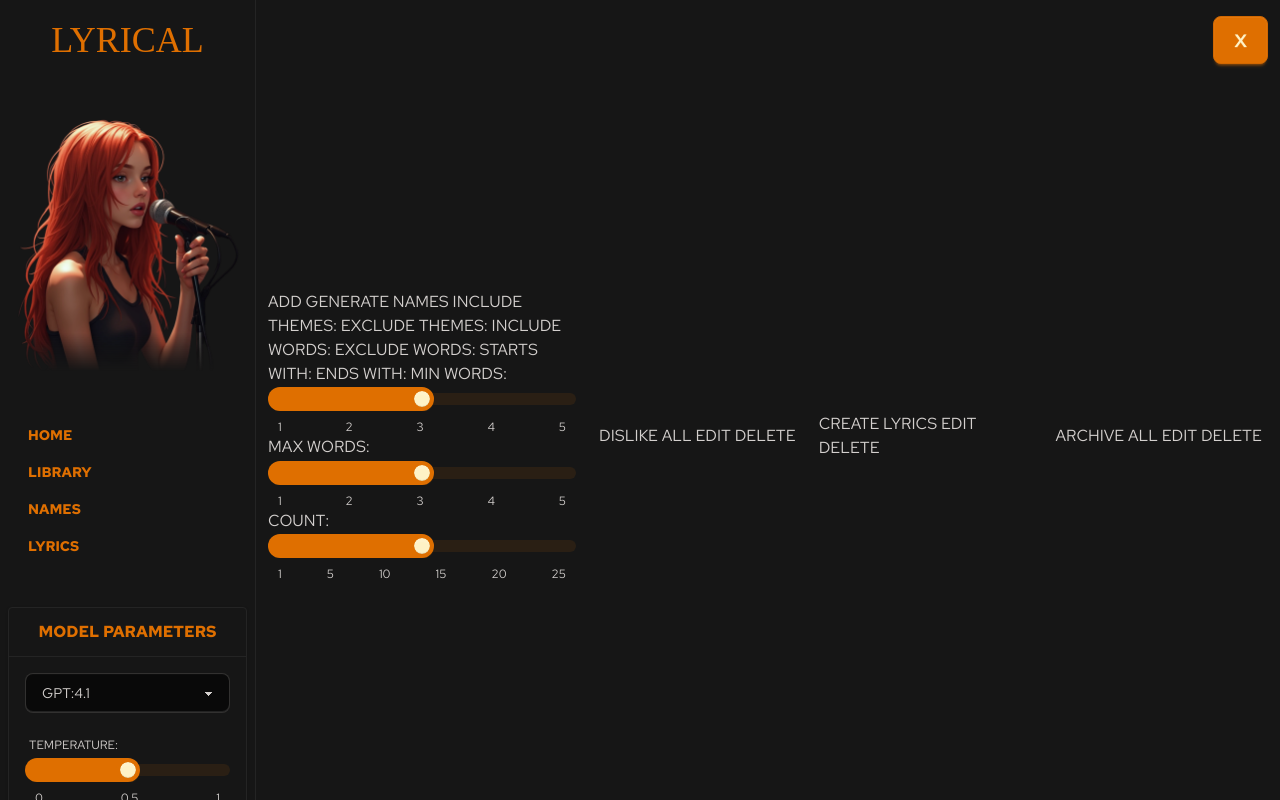
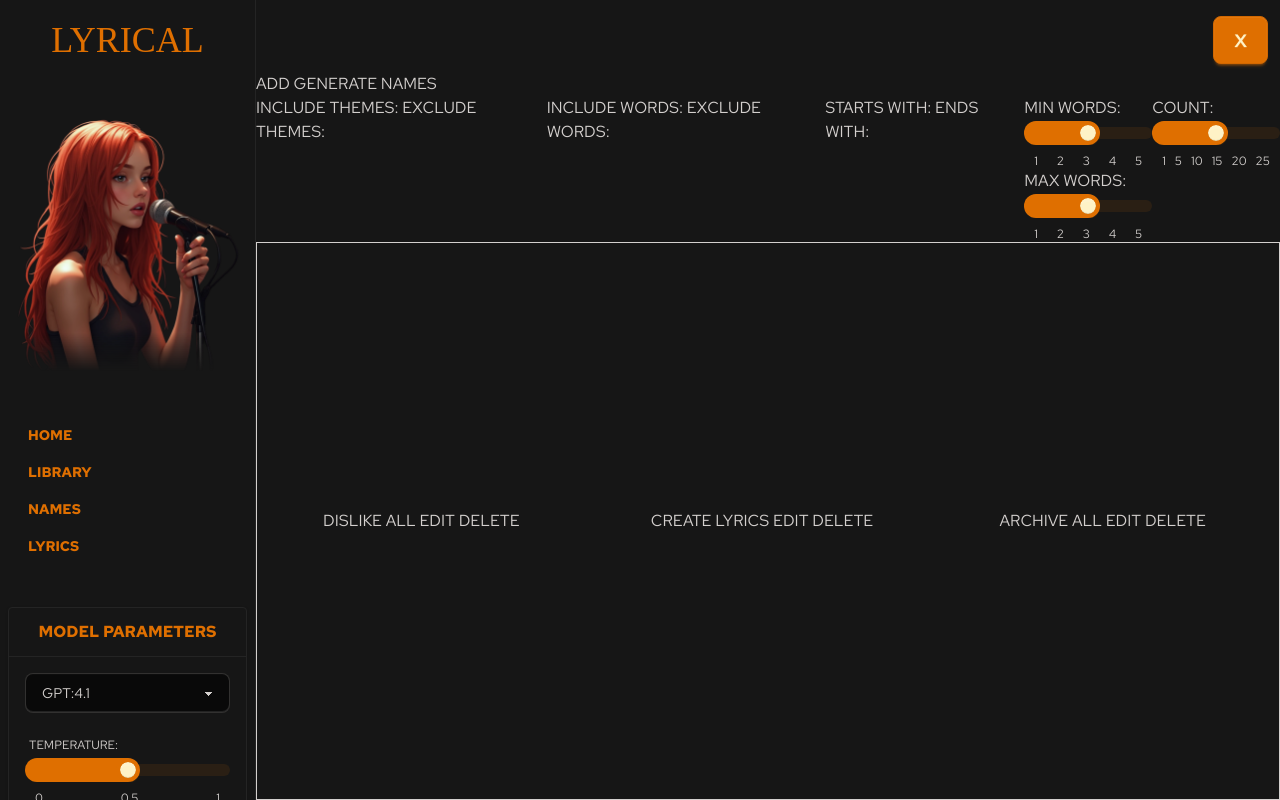
Before and after one commit to no-garlic/lyrical, a Django app: template lyrical/templates/lyrical/names.html in a window 1280 px wide. Run offline with Django 3.2, Linux system fonts and the light colour scheme; the template is opened without the code that fills it: values that come from a table or form of the project are taken from there, others are empty; data comes from the database, SQL or seed files in the repository; both versions use the stored data as it was after the commit; style sheets or scripts are compiled from the project's sources; parts of the project's set-up code (start-up, migrations or seed data) failed here and were passed over; some web fonts are replaced.

Commit message:
Refactor HTML templates: update textarea height, enhance song name generation parameters layout, and improve panel structure for better organization and readability.

```diff
--- a/lyrical/templates/cotton/input_textarea.html
+++ b/lyrical/templates/cotton/input_textarea.html
@@ -1 +1 @@
-<textarea {{attrs}} type="text" placeholder="" autocomplete="off" class="input-control textarea textarea-md textarea-neutral w-[100%] h-40">{{slot}}</textarea>
+<textarea {{attrs}} type="text" placeholder="" autocomplete="off" class="input-control textarea textarea-md textarea-neutral w-[100%]">{{slot}}</textarea>
--- a/lyrical/templates/lyrical/base_columns_4_top.html
+++ b/lyrical/templates/lyrical/base_columns_4_top.html
@@ -2,17 +2,43 @@
 {% load static %}
 
 {% block page_content %}
-    <!-- Panel 1 (Not Resizable) -->
-    <div id="panel1" class="w-[320px] flex-shrink-0 py-3 pl-3 flex justify-center items-center overflow-hidden">
-        <div class="h-full w-full flex items-center justify-center">
+
+<div class="flex flex-col w-full h-full">
+
+    <!-- Top Section - Generation Parameters -->
+    <div class="w-full flex flex-row">
         {% block panel_1 %}
+            <!-- Top Container -->
+            <div class="border-1 w-full">
+
+                <!-- Header Section -->
+                <div class="border-1 w-full">
+                    <p class="text-center">Header</p>
+                </div>
+
+                <!-- Content Section-->
+                <div class="border-1 flex flex-row w-full">
+
+                    <!-- Column -->
+                    <div class="border-1 flex-grow">
+                        <p>item</p>
+                        <p>item</p>
+                        <p>item</p>
+                    </div>
+
+                    <!-- Column -->
+                    <div class="border-1 flex-grow">
+                        <p>item</p>
+                        <p>item</p>
+                        <p>item</p>
+                    </div>
+                </div>
+            </div>
         {% endblock %}
     </div>
-    </div>
 
-    <!-- Splitter 1 -->
-    <div class="splitter bg-transparent w-[12px] shrink-0" id="splitter1"></div>
-
+    <!-- Bottom Section - 3 Lists -->
+    <div class="flex flex-row w-full flex-1 border-1">
         <!-- Panel 2 (Resizable) -->
         <div id="panel2" class="flex-1 py-3 flex justify-center items-center overflow-hidden">
             <div class="h-full w-full flex items-center justify-center">
@@ -42,6 +68,10 @@
                 {% endblock %}
             </div>
         </div>
+    </div>
+</div>
+
+
 {% endblock %}
 
 {% block layout_scripts %}
--- a/lyrical/templates/lyrical/names.html
+++ b/lyrical/templates/lyrical/names.html
@@ -1,4 +1,4 @@
-{% extends "lyrical/base_columns_4.html" %}
+{% extends "lyrical/base_columns_4_top.html" %}
 {% load static %}
 
 {% block head %}
@@ -7,9 +7,13 @@
 
 <!-- LIKED SONG NAMES -->
 {% block panel_1 %}
-    <c-panel>
-        <!-- Panel Header -->
-        <c-panel-header title="NAMES">
+
+        <!-- Top Container -->
+        <div class="w-full">
+
+            <!-- Header Section -->
+            <div class="w-full">
+                <c-panel-header title="SONG NAME GENERATION PARAMETERS">
                     <c-panel-header-button id="btn-add-song-name">
                         ADD
                     </c-panel-header-button>
@@ -20,10 +24,13 @@
                         PLEASE WAIT...
                     </c-panel-header-button>
                 </c-panel-header>
+            </div>
 
+            <!-- Content Section-->
+            <div class="flex flex-row w-full">
 
-        <!-- Panel Container -->
-         <c-panel-dialog id="generate-params-container">
+                <!-- Column -->
+                <div class="flex-grow">
                     <c-input-label>
                         INCLUDE THEMES:
                     </c-input-label>
@@ -33,7 +40,10 @@
                         EXCLUDE THEMES:
                     </c-input-label>
                     <c-input-textarea id="input-exclude-themes">{{user.song_name_theme_exc}}</c-input-textarea>
+                </div>
 
+                <!-- Column -->
+                <div class="flex-grow">
                     <c-input-label>
                         INCLUDE WORDS:
                     </c-input-label>
@@ -43,7 +53,10 @@
                         EXCLUDE WORDS:
                     </c-input-label>
                     <c-input-text id="input-exclude-words">{{user.song_name_words_exc}}</c-input-text>
+                </div>
 
+                <!-- Column -->
+                <div class="flex-grow">
                     <c-input-label>
                         STARTS WITH:
                     </c-input-label>
@@ -53,7 +66,12 @@
                         ENDS WITH:
                     </c-input-label>
                     <c-input-text id="input-ends-with">{{user.song_name_ends_with}}</c-input-text>
+                </div>
 
+
+
+                <!-- Column -->
+                <div class="flex-grow">
                     <c-input-label>
                         MIN WORDS:
                     </c-input-label>
@@ -82,6 +100,10 @@
                             <span>5</span>
                         </div>
                     </div>
+                </div>
+
+                <!-- Column -->
+                <div class="flex-grow">
 
                     <c-input-label>
                         COUNT:
@@ -97,9 +119,15 @@
                             <span>25</span>
                         </div>
                     </div>
+                </div>
 
-        </c-panel-dialog>
-    </c-panel>
+            </div>
+        </div>
+
+
+
+
+
 {% endblock %}
 
 
```
Also changed, not shown: db.sqlite3. Lines whose indentation alone changed are shown as unchanged.
